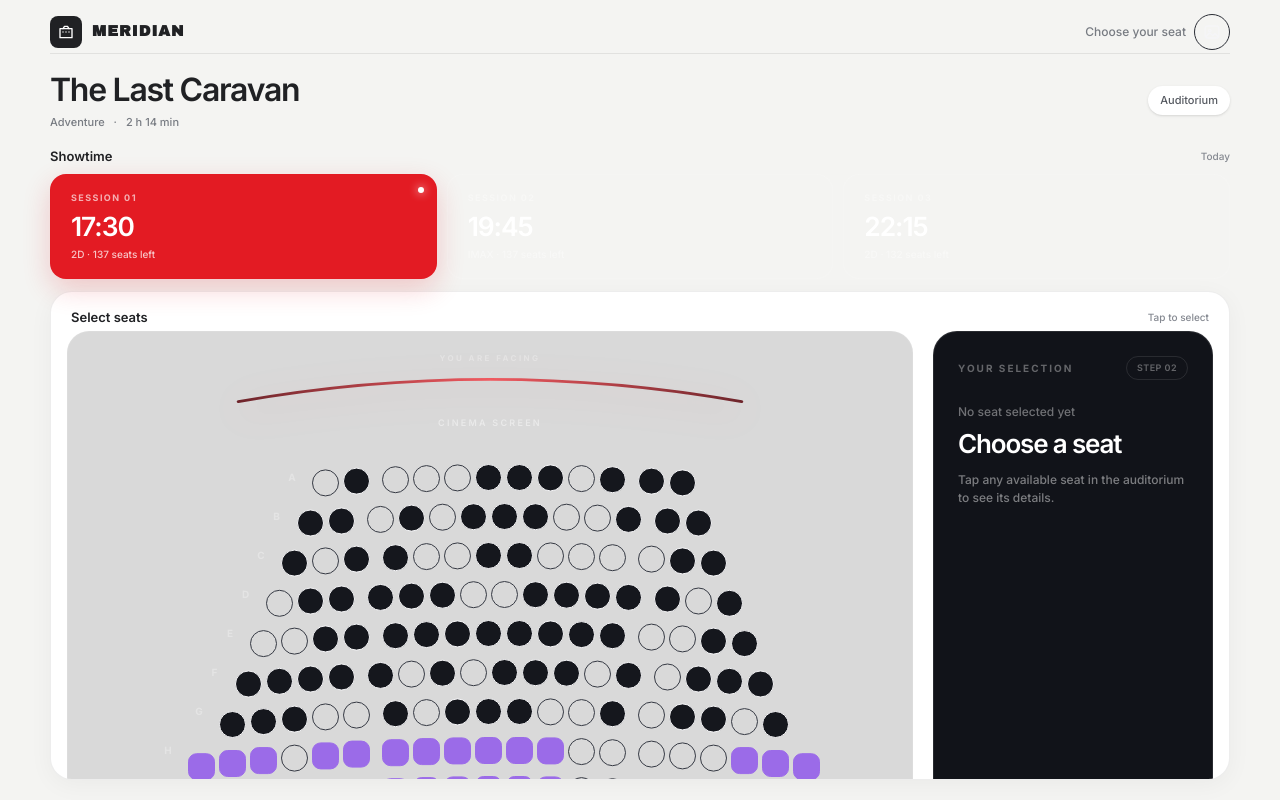
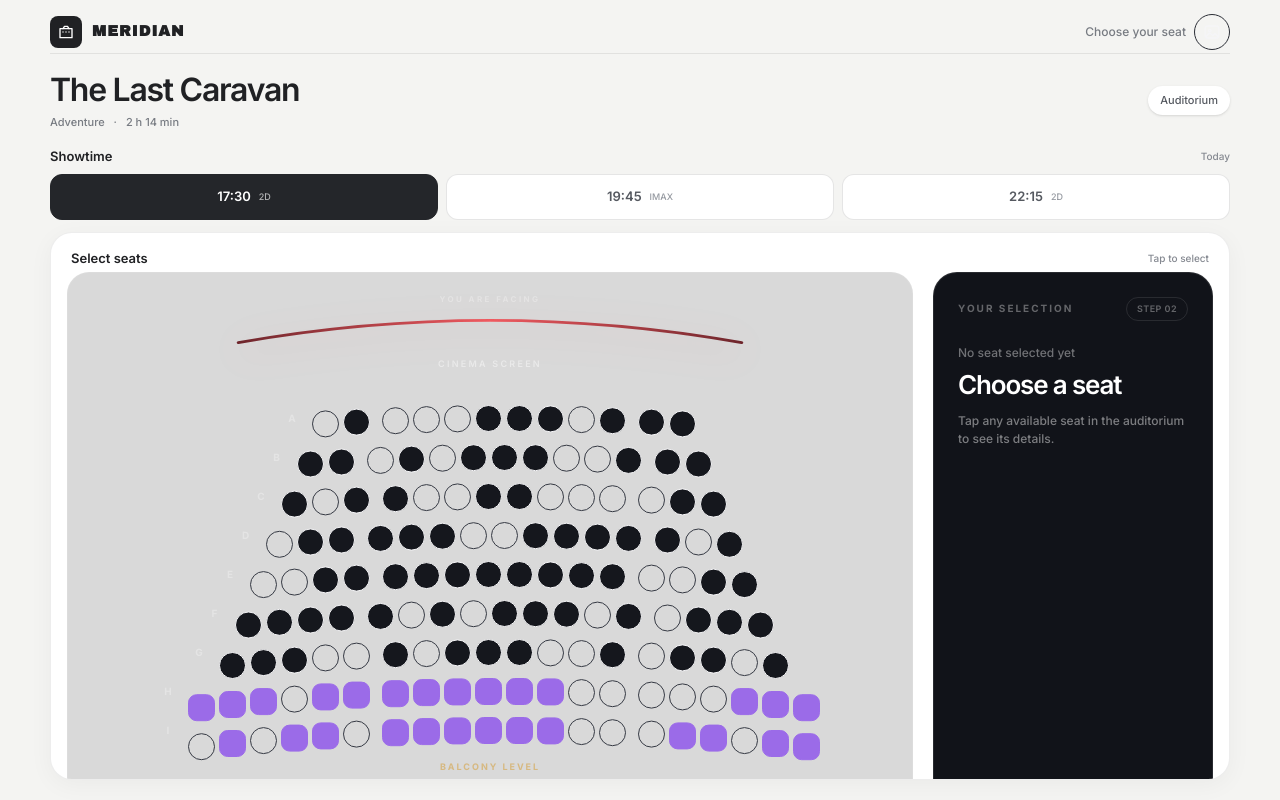
Before and after one commit to aouidate47/cinema, a Next.js app: page /hall-3/1730 in a window 1280 px wide. Built offline with nearby package versions, Linux system fonts and the light colour scheme.

Commit message:
Simplify showtime buttons

```diff
--- a/components/ShowTabs.tsx
+++ b/components/ShowTabs.tsx
@@ -3,26 +3,20 @@ import { SHOWS } from "@/lib/shows";
 
 type Props = { cinema: string; current: string; left?: Record<string, number> };
 
-export default function ShowTabs({ cinema, current, left }: Props) {
+export default function ShowTabs({ cinema, current }: Props) {
   return (
-    <nav className="grid grid-cols-3 gap-2.5" aria-label="Showtimes">
-      {SHOWS.map((s, index) => {
+    <nav className="grid grid-cols-3 gap-2" aria-label="Showtimes">
+      {SHOWS.map((s) => {
         const on = s.id === current;
         return (
           <Link
             key={s.id}
             href={`/${cinema}/${s.id}`}
             aria-current={on ? "page" : undefined}
-            className={`group relative min-w-0 overflow-hidden rounded-2xl border px-3 py-3.5 transition-all duration-200 sm:px-5 sm:py-4 ${on ? "border-brand/70 bg-brand text-white shadow-[0_10px_28px_rgba(227,27,35,.2)]" : "border-white/10 bg-white/[0.035] text-white hover:border-white/25 hover:bg-white/[0.07]"}`}
+            className={`flex items-center justify-center rounded-xl border px-3 py-2.5 text-[13px] font-semibold transition-colors sm:py-3 ${on ? "border-[#24262a] bg-[#24262a] text-white" : "border-black/10 bg-white text-[#555960] hover:border-black/25"}`}
           >
-            <span className={`mb-2 block text-[9px] font-bold uppercase tracking-[.16em] ${on ? "text-white/65" : "text-white/35"}`}>
-              Session 0{index + 1}
-            </span>
-            <span className="block text-[clamp(1.2rem,3vw,1.65rem)] font-semibold leading-none tracking-[-.04em]">{s.time}</span>
-            <span className={`mt-2 block truncate text-[10px] font-medium ${on ? "text-white/75" : "text-white/40"}`}>
-              {s.format}{left ? ` · ${left[s.id]} seats left` : ""}
-            </span>
-            {on && <span className="absolute right-3 top-3 size-1.5 rounded-full bg-white shadow-[0_0_10px_white]" />}
+            {s.time}
+            <span className={`ml-2 text-[9px] font-medium ${on ? "text-white/65" : "text-[#969aa1]"}`}>{s.format}</span>
           </Link>
         );
       })}
```
